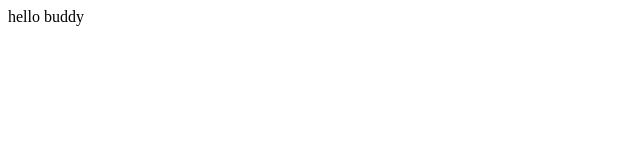
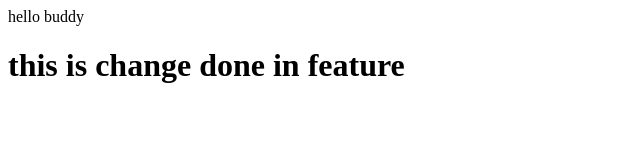
Before and after one commit to abhig1599/gitimpact, a plain HTML site: page index.html in a window 1280 px wide. Shown: the whole page, without its empty margins (0-640 px from the left). Drawn offline with Linux system fonts and the light colour scheme.

Commit message:
this is to learn branch

```diff
--- a/index.html
+++ b/index.html
@@ -7,5 +7,6 @@
 </head>
 <body>
     hello buddy
+    <h1>this is change done in feature</h1>
 </body>
 </html>
```
